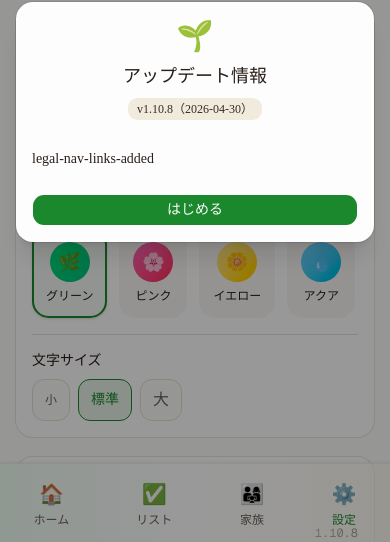
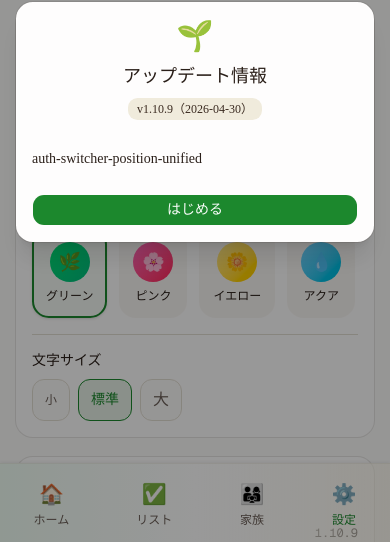
Before and after one commit to Toygaolingxiao/Sprout, a Next.js app: page /settings in a window 390 px wide. Shown: the part 300-842 px from the top of the page. Built offline with nearby package versions, Linux system fonts and the light colour scheme; no server answers.

Commit message:
release: v1.10.9

```diff
--- a/src/app/(auth)/layout.tsx
+++ b/src/app/(auth)/layout.tsx
@@ -8,8 +8,10 @@ export default async function AuthLayout({ children }: { children: React.ReactNo
 
   return (
     <div className="relative flex min-h-screen items-center justify-center px-4" style={{ background: 'linear-gradient(to bottom, var(--theme-gradient-from), var(--theme-gradient-to))' }}>
-      <div className="absolute right-3 top-3 z-10 sm:right-6 sm:top-6">
-        <LanguageSwitcher variant="compact" />
+      <div className="absolute inset-x-0 top-0 z-10">
+        <div className="mx-auto flex h-14 w-full max-w-5xl items-center justify-end px-4">
+          <LanguageSwitcher variant="compact" />
+        </div>
       </div>
       <div className="w-full max-w-md">
         <div className="mb-8 text-center">
--- a/src/data/release-notes.ts
+++ b/src/data/release-notes.ts
@@ -1,6 +1,13 @@
-export const APP_VERSION = '1.10.8';
+export const APP_VERSION = '1.10.9';
 
 export const RELEASE_NOTES: { version: string; date: string; items: string[] }[] = [
+  {
+    version: '1.10.9',
+    date: '2026-04-30',
+    items: [
+      'auth-switcher-position-unified',
+    ],
+  },
   {
     version: '1.10.8',
     date: '2026-04-30',
```
Also changed, not shown: 1 other file (tests, documents, lock files or other folders).
